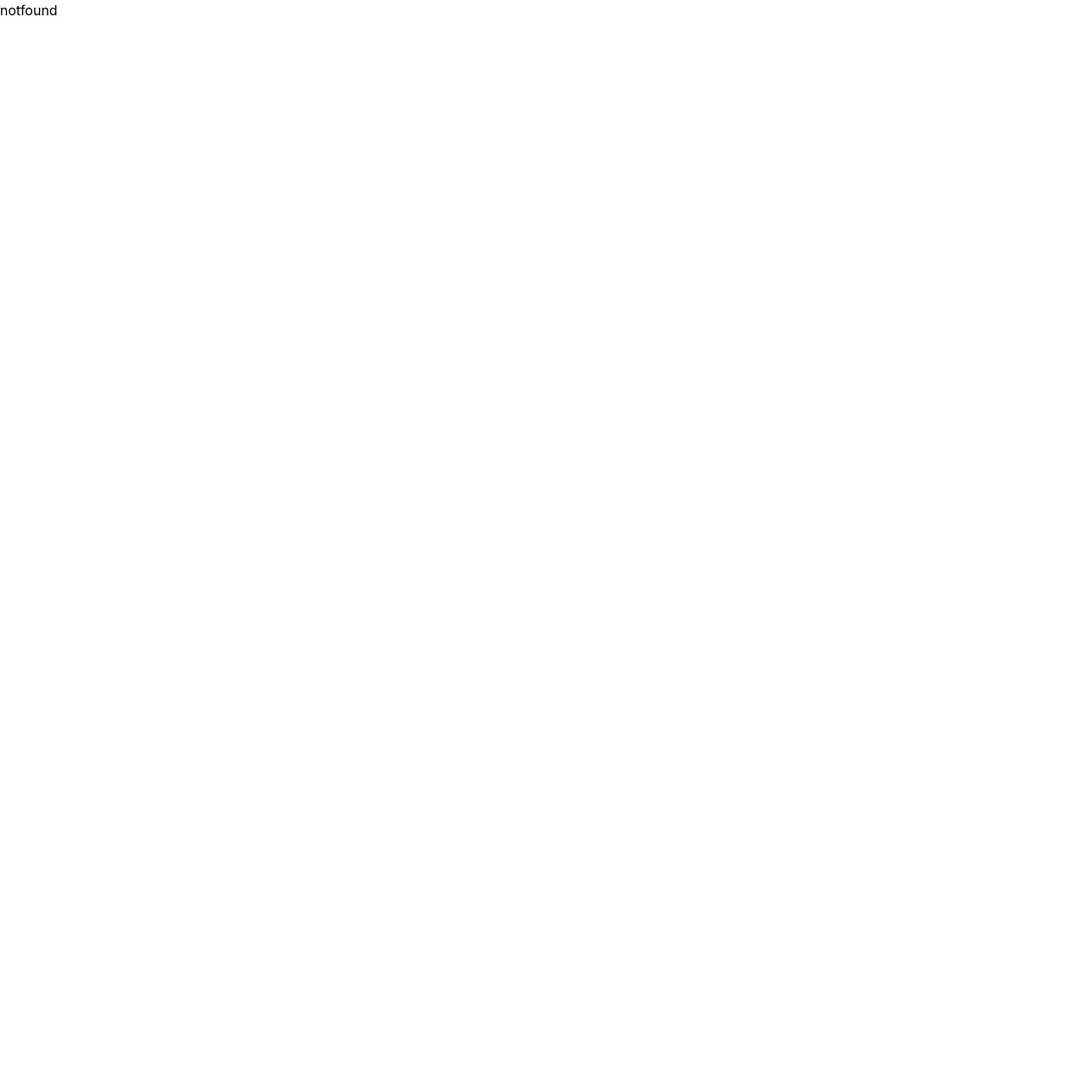
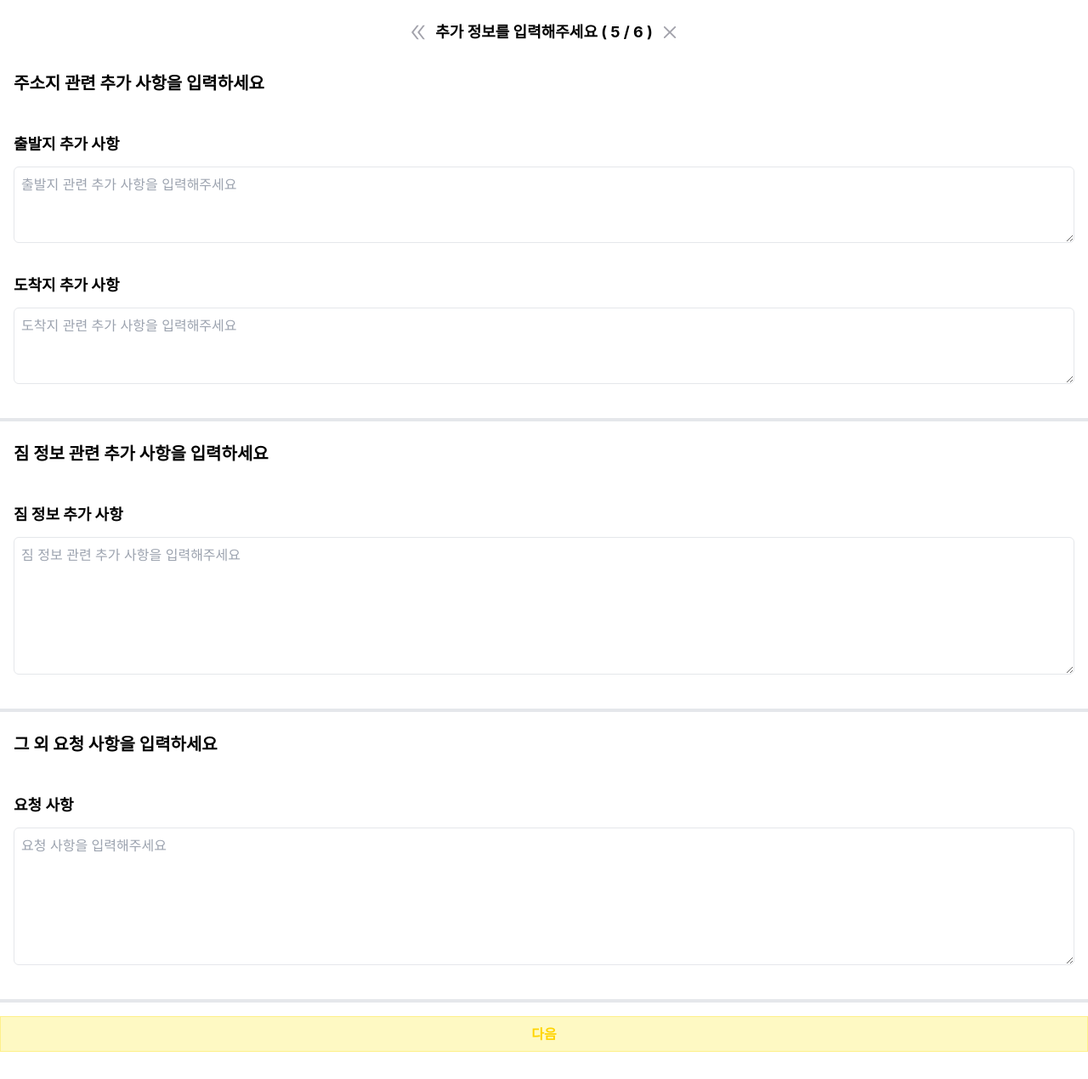
Before and after one commit to haejwo/haejwo-react-frontend, a React (Create React App) app: page /memo in a window 1280 px wide. Before the commit this address had no page. Shown: the whole page at 85% size. Before the commit the page ends 800 px from the top, so only its background shows below. Built offline with nearby package versions, Linux system fonts and the light colour scheme.

Commit message:
feat: Memo Component

```diff
--- a/src/app/moveReducer.js
+++ b/src/app/moveReducer.js
@@ -70,12 +70,20 @@ function moveReducer(state = initialState, action) {
           end_info: action.payload,
         },
       };
-      case 'SAVE_LUGGAGE':
+    case 'SAVE_LUGGAGE':
     return {
       ...state,
       move: {
         ...state.move,
         luggage_info: action.payload,
+      },
+    };
+    case 'SAVE_MEMO':
+    return {
+      ...state,
+      move: {
+        ...state.move,
+        content: action.payload,
       },
     };
     default:
--- a/src/app/moveactions.js
+++ b/src/app/moveactions.js
@@ -53,3 +53,10 @@ export const saveLuggage = (luggage) => {
     payload: luggage,
   };
 };
+
+export const saveMemo = (memo) => {
+  return {
+    type: 'SAVE_MEMO',
+    payload: memo,
+  };
+};
--- /dev/null
+++ b/src/components/InputText/TextArea.jsx
@@ -0,0 +1,20 @@
+import React, { useState } from 'react';
+
+export default function TextArea({ title, placeholder, row, handleChange }) {
+    const [text, setText] = useState('');
+    const handleText = (e) => {
+        const updateValue = e.target.value;
+        setText(updateValue);
+        handleChange(title, updateValue);
+    }
+
+    return (
+        <div className='w-full flex justify-center my-4 flex-col'>
+            <p className='font-bold my-3 text-lg'>{title}</p>
+            <textarea placeholder={placeholder}
+                onChange={handleText}
+                rows={row}
+                className='border boreder-zinc-200 rounded-md text-md p-2 mb-2'/>
+        </div>
+    );
+}
--- a/src/index.js
+++ b/src/index.js
@@ -25,6 +25,7 @@ import EditUserInfo from './pages/Accounts/EditUserInfo';
 import BusinessFileUploader from './pages/Accounts/BusinessFileUploader';
 import EditCOInfo from './api/EditCOInfo';
 import Luggage from './pages/Move/Luggage';
+import Memo from './pages/Move/Memo';
 
 const root = ReactDOM.createRoot(document.getElementById('root'));
 const router = createBrowserRouter([
@@ -46,6 +47,7 @@ const router = createBrowserRouter([
       { path: '/datepick', element: <DatePicker /> },
       { path: '/address', element: <Address /> },
       { path: '/luggage', element: <Luggage/> },
+      { path: '/memo', element: <Memo/> },
       { path: '/oauth/callback/kakao/', element: <KakaoCallback /> },
       { path: '/oauth/callback/google/', element: <GoogleCallback /> },
       { path: '/businessfileuploader', element: <BusinessFileUploader/> },
--- a/src/pages/Move/Luggage.jsx
+++ b/src/pages/Move/Luggage.jsx
@@ -20,7 +20,7 @@ export default function Luggage() {
         <div className='flex flex-col items-center p-4'>
             <div className='flex'>
                 <Link to='/address'><AiOutlineDoubleLeft className='text-zinc-400 mt-2.5 mr-2 text-2xl'/></Link>
-                <p className='font-bold text-xl my-2'>짐 정보를 입력해주세요 ( 4 / 6 )</p>
+                <p className='font-bold text-lg my-2'>짐 정보를 입력해주세요 ( 4 / 6 )</p>
                 <Link to='/'><RxCross2 className='text-zinc-400 mt-2.5 ml-2 text-2xl'/></Link>
             </div>
             <div>
@@ -30,11 +30,11 @@ export default function Luggage() {
                 <LuggageItems title='주방가전' itemList={kitchen} itemcnt={handleCnt}/>
                 <LuggageItems title='기타' itemList={etc} itemcnt={handleCnt}/>
             </div>
-            <div className='my-3 text-center'>
+            <div className='my-5 text-center'>
                 <input type="checkbox" id="check" value={checked} onChange={handleChange} />
                 <label htmlFor="check" className='text-lg font-bold ml-2 text-red-600'>항목에 없는 짐은 메모란에 작성해주세요</label>
             </div>
-            <Link to='/luggage'><button onClick={handleSave} className={!checked ? 'my-4 w-screen py-2 font-semibold border border-zinc-200 text-zinc-500' :
+            <Link to='/memo'><button onClick={handleSave} className={!checked ? 'my-4 w-screen py-2 font-semibold border border-zinc-200 text-zinc-500' :
             'my-4 w-screen py-2 font-semibold text-brand border border-yellow-200 bg-yellow-100'}
             disabled={!checked}>다음</button></Link>
         </div>
--- /dev/null
+++ b/src/pages/Move/Memo.jsx
@@ -0,0 +1,52 @@
+import React, { useState } from 'react';
+import TextArea from '../../components/InputText/TextArea';
+import { Link } from 'react-router-dom';
+import { useDispatch, useSelector } from 'react-redux';
+import { saveMemo } from '../../app/moveactions';
+import { RxCross2 } from 'react-icons/rx';
+import { AiOutlineDoubleLeft } from 'react-icons/ai';
+
+export default function Memo() {
+    console.log(useSelector(state => state.move.move.content));
+    const [memo, setMemo] = useState({});
+    const handleText = (title, text) => {
+        const updateText = {...memo, [title]: text};
+        setMemo(updateText);
+    };
+
+    const dispatch = useDispatch();
+    const handleSave = () => { dispatch(saveMemo(memo)); }
+
+
+    return (
+        <div className='w-screen flex flex-col items-center p-4'>
+            <div className='flex'>
+                <Link to='/luggage'><AiOutlineDoubleLeft className='text-zinc-400 mt-2.5 mr-2 text-2xl'/></Link>
+                <p className='font-bold text-lg my-2'>추가 정보를 입력해주세요 ( 5 / 6 )</p>
+                <Link to='/'><RxCross2 className='text-zinc-400 mt-2.5 ml-2 text-2xl'/></Link>
+            </div>
+            <div className='w-screen border-b-4 border-bottom-zinc-400 mt-6'>
+                <p className='text-xl font-bold px-4'>주소지 관련 추가 사항을 입력하세요</p>
+                <div className='p-4'>
+                    <TextArea title='출발지 추가 사항' placeholder='출발지 관련 추가 사항을 입력해주세요' row='3' handleChange={handleText}/>
+                    <TextArea title='도착지 추가 사항' placeholder='도착지 관련 추가 사항을 입력해주세요' row='3' handleChange={handleText}/>
+                </div>
+            </div>
+            <div className='w-screen border-b-4 border-bottom-zinc-400 mt-6'>
+                <p className='text-xl font-bold px-4'>짐 정보 관련 추가 사항을 입력하세요</p>
+                <div className='p-4'>
+                    <TextArea title='짐 정보 추가 사항' placeholder='짐 정보 관련 추가 사항을 입력해주세요' row='6' handleChange={handleText}/>
+                </div>
+            </div>
+            <div className='w-screen border-b-4 border-bottom-zinc-400 mt-6'>
+                <p className='text-xl font-bold px-4'>그 외 요청 사항을 입력하세요</p>
+                <div className='p-4'>
+                    <TextArea title='요청 사항' placeholder='요청 사항을 입력해주세요' row='6' handleChange={handleText}/>
+                </div>
+            </div>
+            <Link to='/memo'>
+                <button onClick={handleSave} className='my-4 w-screen py-2 font-semibold text-brand border border-yellow-200 bg-yellow-100'>다음</button>
+            </Link>
+        </div>
+    );
+}
--- a/src/pages/Move/MoveSelect.jsx
+++ b/src/pages/Move/MoveSelect.jsx
@@ -19,7 +19,7 @@ export default function MoveSelect() {
     return (
         <div className='flex flex-col items-center p-4'>
             <div className='flex'>
-                <p className='font-bold text-xl my-2'>이사규모를 선택해주세요</p>
+                <p className='font-bold text-lg my-2'>이사규모를 선택해주세요</p>
                 <Link to='/'><RxCross2 className='text-zinc-400 mt-2.5 ml-2 text-2xl'/></Link>
             </div>
             <div className='w-screen flex justify-evenly px-6 my-4'>
```
